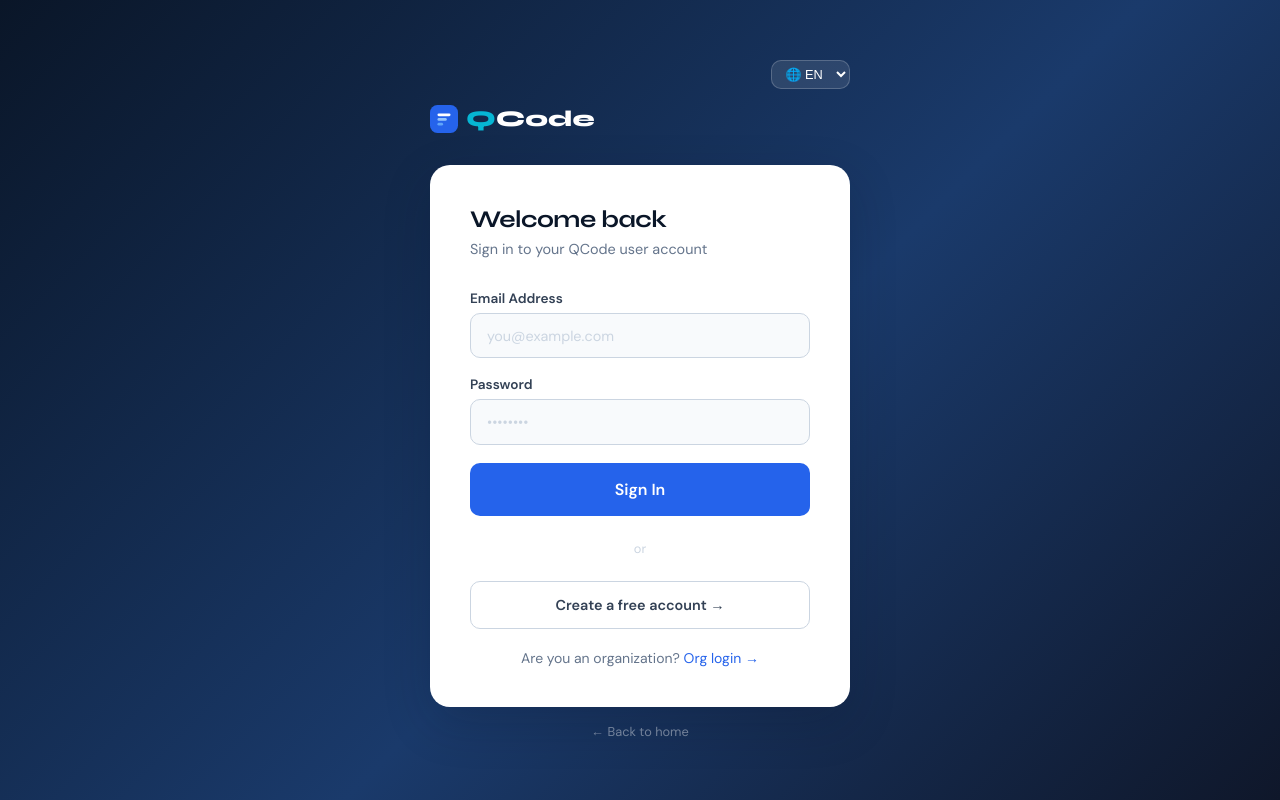
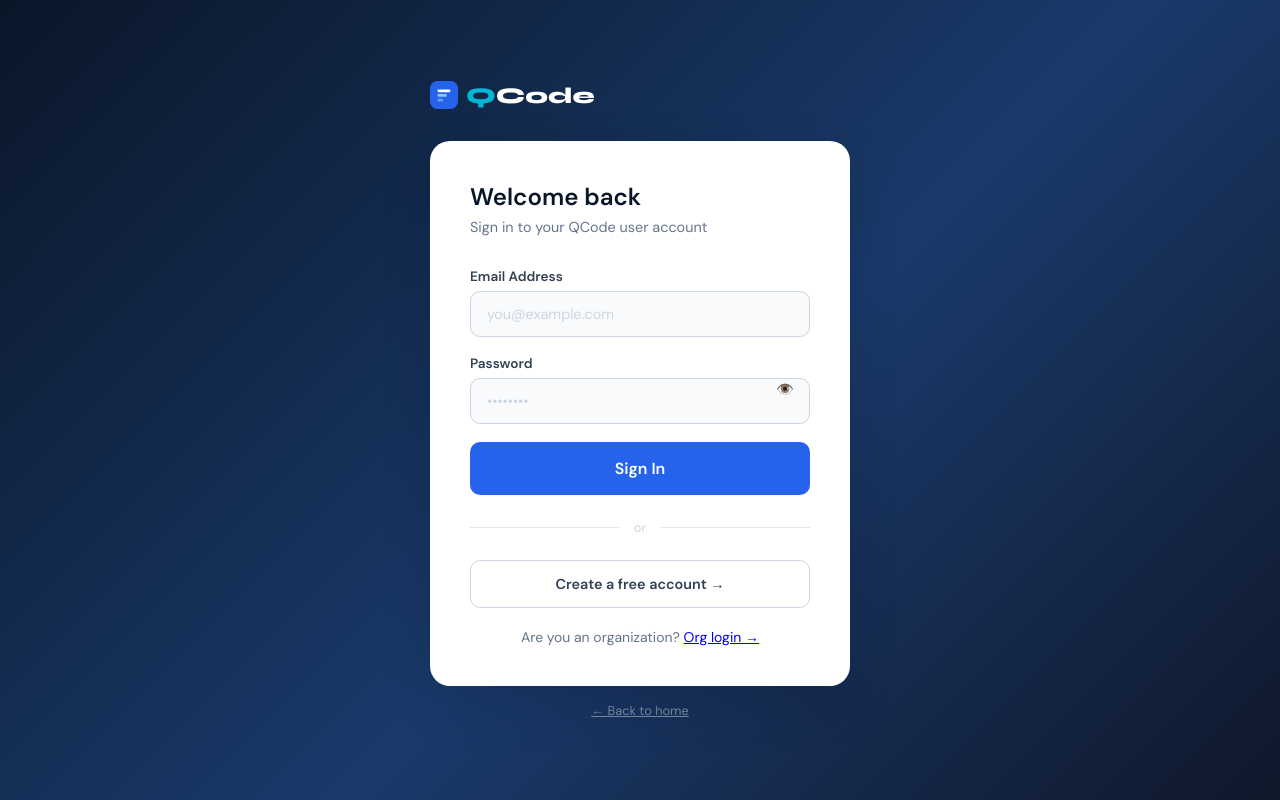
Before and after one commit to aremuelerepa-netizen/qcoode, a Flask app: template qc--ode/templates/login-user.html in a window 1280 px wide. Run offline with Flask 3, Linux system fonts and the light colour scheme; the template is opened without the code that fills it, so the values that code supplies are empty; some libraries are stand-ins or nearby versions.

Commit message:
Update login-user.html

```diff
--- a/qc--ode/templates/login-user.html
+++ b/qc--ode/templates/login-user.html
@@ -1,22 +1,26 @@
 <!DOCTYPE html>
 <html lang="en">
 <head>
-  <meta charset="UTF-8"/><meta name="viewport" content="width=device-width, initial-scale=1.0"/>
+<meta charset="UTF-8"/>
+<meta name="viewport" content="width=device-width, initial-scale=1.0"/>
 <title>User Login — QCode</title>
 <link href="https://fonts.googleapis.com/css2?family=Syne:wght@600;700;800&family=DM+Sans:wght@300;400;500;600&display=swap" rel="stylesheet"/>
 <style>
-    :root{--q-navy:#0a1628;--q-blue:#1a3a6b;--q-accent:#2563eb;--q-cyan:#06b6d4;--slate-50:#f8fafc;--slate-100:#f1f5f9;--slate-300:#cbd5e1;--slate-500:#64748b;--slate-700:#334155;--slate-900:#0f172a;--red:#ef4444;--font-head:'Syne',sans-serif;--font-body:'DM Sans',sans-serif;--r:.625rem;--shadow-lg:0 16px 48px rgba(10,22,40,.20);--t:.2s cubic-bezier(.4,0,.2,1)}
+:root {
+  --q-navy:#0a1628; --q-blue:#1a3a6b; --q-accent:#2563eb; --q-cyan:#06b6d4;
+  --slate-50:#f8fafc; --slate-200:#e2e8f0; --slate-300:#cbd5e1; --slate-500:#64748b; --slate-700:#334155; --slate-900:#0f172a;
+  --red:#ef4444; --font-head:'Syne',sans-serif; --font-body:'DM Sans',sans-serif;
+  --r:.625rem; --shadow-lg:0 16px 48px rgba(10,22,40,.20); --t:.2s cubic-bezier(.4,0,.2,1);
+}
 *,*::before,*::after{box-sizing:border-box;margin:0;padding:0}
 body{font-family:var(--font-body);min-height:100vh;background:linear-gradient(135deg,var(--q-navy),var(--q-blue) 55%,#0f172a);display:flex;align-items:center;justify-content:center;padding:2rem 1rem}
-    h1{font-family:var(--font-head);letter-spacing:-.02em}
-    a{color:var(--q-accent);text-decoration:none}
 .wrap{width:100%;max-width:420px}
 .logo{display:flex;align-items:center;gap:.5rem;font-family:var(--font-head);font-size:1.4rem;font-weight:800;color:#fff;margin-bottom:2rem;text-decoration:none}
 .logo-q{color:var(--q-cyan)}
 .card{background:#fff;border-radius:1.25rem;padding:2.5rem;box-shadow:var(--shadow-lg)}
 .title{font-size:1.5rem;color:var(--q-navy);margin-bottom:.375rem}
 .sub{font-size:.9rem;color:var(--slate-500);margin-bottom:2rem}
-    .form-group{display:flex;flex-direction:column;gap:.375rem;margin-bottom:1.125rem}
+.form-group{display:flex;flex-direction:column;gap:.375rem;margin-bottom:1.125rem;position:relative}
 .label{font-size:.85rem;font-weight:600;color:var(--slate-700)}
 .input{padding:.8rem 1rem;background:var(--slate-50);border:1.5px solid var(--slate-300);border-radius:var(--r);font-family:var(--font-body);font-size:.9rem;color:var(--slate-900);width:100%;transition:border-color var(--t),box-shadow var(--t)}
 .input:focus{outline:none;border-color:var(--q-accent);box-shadow:0 0 0 3px rgba(37,99,235,.12);background:#fff}
@@ -31,35 +35,33 @@
 .divider::before,.divider::after{content:'';flex:1;height:1px;background:var(--slate-200)}
 .alt-login{display:block;width:100%;padding:.875rem;border-radius:var(--r);border:1.5px solid var(--slate-300);background:#fff;font-family:var(--font-body);font-size:.9rem;font-weight:600;color:var(--slate-700);cursor:pointer;text-align:center;transition:all var(--t);text-decoration:none}
 .alt-login:hover{border-color:var(--q-accent);color:var(--q-accent)}
-    .lang-row{display:flex;justify-content:flex-end;margin-bottom:1rem}
-    .lang-sel{background:rgba(255,255,255,.1);border:1px solid rgba(255,255,255,.2);color:#fff;border-radius:var(--r);padding:.3rem .6rem;font-size:.8rem;cursor:pointer}
-    .lang-sel option{background:var(--q-navy)}
+.pass-toggle{position:absolute;top:50%;right:1rem;transform:translateY(-50%);cursor:pointer;font-size:.9rem;color:var(--slate-500)}
 </style>
 </head>
 <body>
 <div class="wrap">
-  <div class="lang-row">
-    <select class="lang-sel" onchange="localStorage.setItem('qcode_lang',this.value);location.reload()">
-      <option value="en">🌐 EN</option><option value="fr">FR</option>
-      <option value="ar">AR</option><option value="es">ES</option><option value="pt">PT</option>
-    </select>
-  </div>
   <a href="../index.html" class="logo">
     <svg width="28" height="28" viewBox="0 0 30 30" fill="none"><rect width="30" height="30" rx="8" fill="#2563eb"/><rect x="8" y="9" width="14" height="3" rx="1.5" fill="white"/><rect x="8" y="14" width="10" height="3" rx="1.5" fill="#93c5fd"/><rect x="8" y="19" width="6" height="3" rx="1.5" fill="#60a5fa"/></svg>
     <span><span class="logo-q">Q</span>Code</span>
   </a>
+
   <div class="card">
     <h1 class="title">Welcome back</h1>
     <p class="sub">Sign in to your QCode user account</p>
-    <div id="err" class="err"></div>
+
+    <div id="err" class="err" aria-live="polite"></div>
+
     <div class="form-group">
       <label class="label">Email Address</label>
       <input id="email" class="input" type="email" placeholder="you@example.com"/>
     </div>
+
     <div class="form-group">
       <label class="label">Password</label>
       <input id="password" class="input" type="password" placeholder="••••••••"/>
+      <span class="pass-toggle" onclick="togglePass()">👁️</span>
     </div>
+
     <button id="btn" class="btn" onclick="doLogin()">Sign In</button>
     <div class="divider">or</div>
     <a href="register-user.html" class="alt-login">Create a free account →</a>
@@ -67,45 +69,70 @@
   </div>
   <a href="../index.html" class="back">← Back to home</a>
 </div>
+
 <script src="https://cdn.jsdelivr.net/npm/@supabase/supabase-js@2"></script>
-{% raw %}<script>
-const SUPABASE_URL='https://YOUR_PROJECT_ID.supabase.co', SUPABASE_ANON_KEY='YOUR_ANON_PUBLIC_KEY';
+<script>
+const SUPABASE_URL='https://YOUR_PROJECT_ID.supabase.co';
+const SUPABASE_ANON_KEY='YOUR_ANON_PUBLIC_KEY';
 const db = supabase.createClient(SUPABASE_URL, SUPABASE_ANON_KEY);
 
 // Redirect if already logged in
 (async()=>{
-  const {data:{session}}=await db.auth.getSession();
+  const { data:{ session } } = await db.auth.getSession();
   if(!session) return;
-  const {data:p}=await db.from('profiles').select('role').eq('id',session.user.id).single();
+  const { data:p } = await db.from('profiles').select('role').eq('id', session.user.id).single();
   if(p?.role==='user') window.location.href='../dashboard/user.html';
   else if(p?.role==='organization') window.location.href='../dashboard/org.html';
   else if(p?.role==='super_admin') window.location.href='../admin/index.html';
 })();
 
+function togglePass(){
+  const pass = document.getElementById('password');
+  pass.type = pass.type==='password' ? 'text' : 'password';
+}
+
 async function doLogin(){
   const err=document.getElementById('err'); err.style.display='none';
-  const email=document.getElementById('email').value.trim(), password=document.getElementById('password').value;
+  const email=document.getElementById('email').value.trim();
+  const password=document.getElementById('password').value;
   const btn=document.getElementById('btn');
-  if(!email||!password){err.textContent='Please fill in all fields.';err.style.display='block';return;}
+
+  if(!email||!password){
+    err.textContent='Please fill in all fields.'; err.style.display='block'; return;
+  }
+
   btn.disabled=true; btn.textContent='Signing in…';
+
   try{
-    const {data,error}=await db.auth.signInWithPassword({email,password});
+    const { data, error } = await db.auth.signInWithPassword({ email, password });
     if(error) throw error;
-    await db.from('profiles').update({is_online:true}).eq('id',data.user.id);
-    const {data:p}=await db.from('profiles').select('role,approval_status,preferred_lang').eq('id',data.user.id).single();
-    if(p?.preferred_lang) localStorage.setItem('qcode_lang',p.preferred_lang);
+
+    const { data:p } = await db.from('profiles').select('role,approval_status,preferred_lang').eq('id', data.user.id).single();
+    if(p?.preferred_lang) localStorage.setItem('qcode_lang', p.preferred_lang);
+
     if(p?.role==='organization'){
-      if(p.approval_status==='pending'){ err.textContent='Your organization is pending admin approval.'; err.style.display='block'; await db.auth.signOut(); btn.disabled=false; btn.textContent='Sign In'; return; }
-      if(p.approval_status==='suspended'){ err.textContent='Your account has been suspended. Contact support.'; err.style.display='block'; await db.auth.signOut(); btn.disabled=false; btn.textContent='Sign In'; return; }
+      if(p.approval_status==='pending'){
+        err.textContent='Your organization is pending admin approval.'; err.style.display='block';
+        await db.auth.signOut(); btn.disabled=false; btn.textContent='Sign In'; return;
+      }
+      if(p.approval_status==='suspended'){
+        err.textContent='Your account has been suspended. Contact support.'; err.style.display='block';
+        await db.auth.signOut(); btn.disabled=false; btn.textContent='Sign In'; return;
+      }
       window.location.href='../dashboard/org.html';
-    } else if(p?.role==='super_admin'){ window.location.href='../admin/index.html'; }
-    else { window.location.href='../dashboard/user.html'; }
+    } else if(p?.role==='super_admin'){
+      window.location.href='../admin/index.html';
+    } else {
+      window.location.href='../dashboard/user.html';
+    }
   }catch(e){
-    err.textContent=e.message?.includes('Invalid')?'Invalid email or password.':(e.message||'Login failed.');
+    console.error(e);
+    err.textContent = e.message?.includes('Invalid') ? 'Invalid email or password.' : (e.message||'Login failed.');
     err.style.display='block'; btn.disabled=false; btn.textContent='Sign In';
   }
 }
-document.addEventListener('keydown',e=>{if(e.key==='Enter')doLogin();});
-</script>{% endraw %}
+
+document.addEventListener('keydown', e => { if(e.key==='Enter') doLogin(); });
+</script>
 </body>
 </html>
```
Lines whose indentation alone changed are shown as unchanged.
